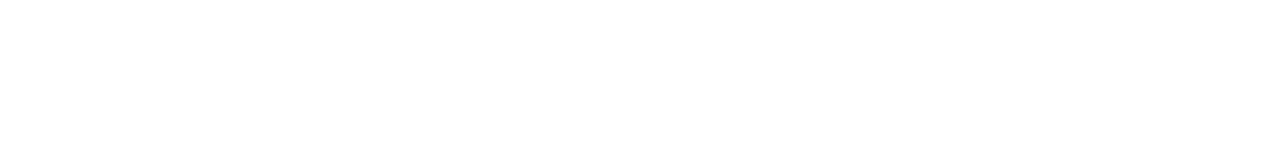
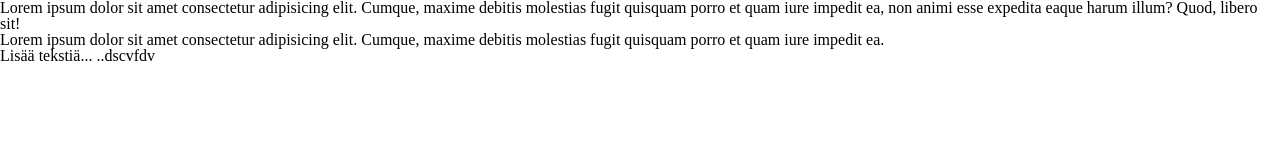
Before and after one commit to Deepi03/html-rakenne-js, a plain HTML site: page index.html in a window 1280 px wide. Drawn offline with Linux system fonts and the light colour scheme.

Commit message:
add element in html through js

```diff
--- a/index.html
+++ b/index.html
@@ -10,5 +10,10 @@
 </head>
 <body>
 
+    <!-- <div id="div1">
+        <p id="p1">This is a paragraph.</p>
+        <p id="p2">This is another paragraph.</p>
+      </div> -->
+    <script src="js/skriptit.js"></script>
 </body>
-</html>
+</ht
--- a/js/skriptit.js
+++ b/js/skriptit.js
@@ -0,0 +1,47 @@
+
+/* var para = document.createElement("p");
+
+var node = document.createTextNode("Tämä on kappaleen teksti");
+
+para.appendChild(node);
+
+const bodyElement = document.getElementsByTagName("body")[0];
+
+bodyElement.appendChild(para); */
+
+var divi = document.createElement("div");
+
+//lisää diviin id "div1"
+divi.id = "div1";
+document.getElementsByTagName("body")[0].appendChild(divi);
+
+
+//lisätään para1 with id nd text to div#div1
+var para = document.createElement("p");
+
+var node = document.createTextNode("Lorem ipsum dolor sit amet consectetur adipisicing elit. Cumque, maxime debitis molestias fugit quisquam porro et quam iure impedit ea, non animi esse expedita eaque harum illum? Quod, libero sit!");
+para.appendChild(node);//adding textNode to para1
+
+document.getElementById("div1").appendChild(para);// adding para1 to div#div1
+
+//lisätään para2 with id nd text to div#div1
+
+var para = document.createElement("p");
+
+para.id = "p2";
+
+var node = document.createTextNode("Lorem ipsum dolor sit amet consectetur adipisicing elit. Cumque, maxime debitis molestias fugit quisquam porro et quam iure impedit ea.");
+
+para.appendChild(node);
+document.getElementById("div1").appendChild(para);
+
+//Lisätään 3.kappale/
+
+var para = document.createElement("p");
+
+para.id = "p3";
+var node = document.createTextNode("Lisää tekstiä... ..dscvfdv");
+
+para.appendChild(node);
+
+document.getElementById("div1").appendChild(para);
```
